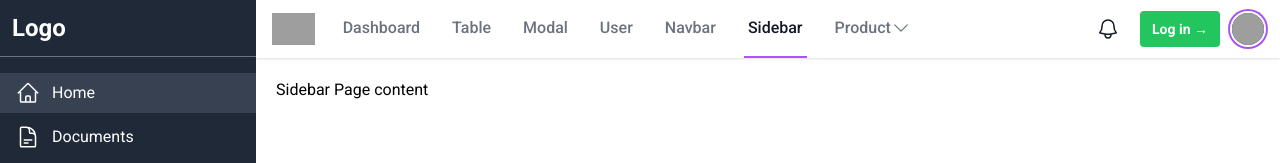
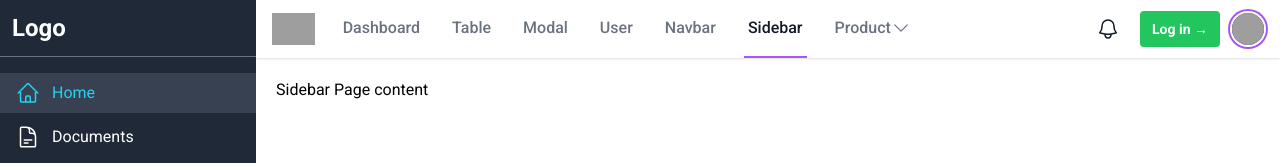
Before and after one commit to Nuruddin-Adnan/next-tailwind-ui-component, a Next.js app: page /dashboard2/sidebar in a window 1280 px wide. Shown: the top 163 px of the page. Built offline with nearby package versions, Linux system fonts and the light colour scheme; grey boxes are pictures that could not be loaded.

Commit message:
active path css issue fixed

```diff
--- a/src/components/ui/sidebar/Sidebar.tsx
+++ b/src/components/ui/sidebar/Sidebar.tsx
@@ -41,7 +41,7 @@ export default function Sidebar() {
                     {/* Sidebar links */}
                     <div className="space-y-1 mt-4">
                         {
-                            navigation.map((item: any, index: number) => <Link key={index} href={item.href} className={`${pathname === item.href ? 'bg-gray-700 text-cyan-400' : ''} flex items-center py-2 px-4 text-white hover:bg-gray-700`}>
+                            navigation.map((item: any, index: number) => <Link key={index} href={item.href} className={pathname === item.href ? 'bg-gray-700 text-cyan-400 flex items-center py-2 px-4' : 'flex items-center py-2 px-4 text-white hover:bg-gray-700'}>
                                 <item.icon className="h-6 w-6 mr-2 lg:mr-3" />
                                 {item.name}
                             </Link>)
```
